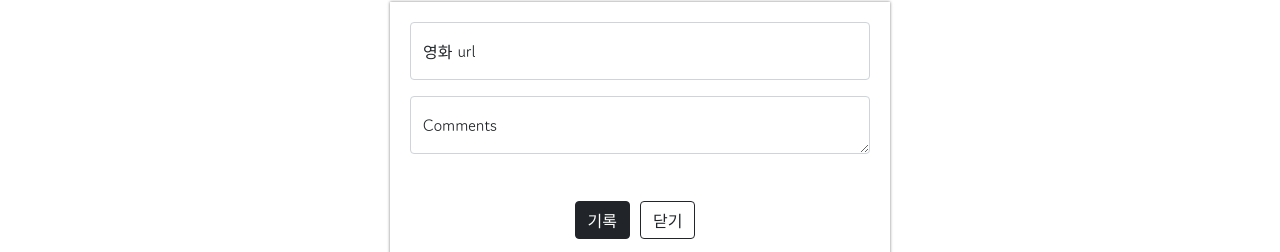
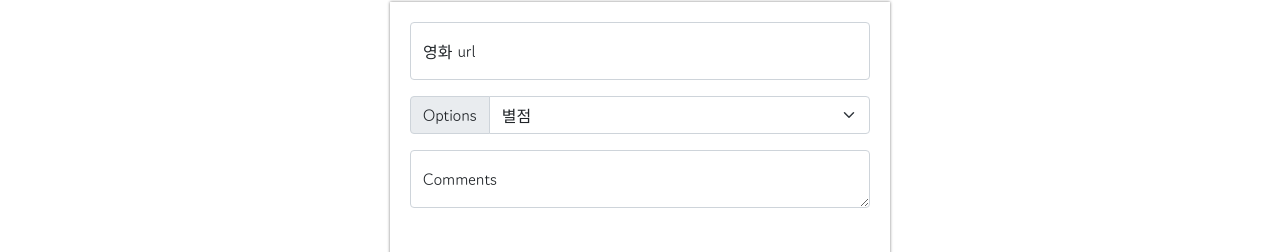
Before and after one commit to auseds/pge, a plain HTML site: page index.html in a window 1280 px wide. Shown: the part 268-520 px from the top of the page. Drawn offline with nearby package versions, Linux system fonts and the light colour scheme.

Commit message:
Update index.html

```diff
--- a/index.html
+++ b/index.html
@@ -89,6 +89,17 @@
             <input type="email" class="form-control" id="floatingInput" placeholder="name@example.com">
             <label for="floatingInput">영화 url</label>
         </div>
+        <div class="input-group mb-3">
+            <label class="input-group-text" for="inputGroupSelect01">Options</label>
+            <select class="form-select" id="inputGroupSelect01">
+              <option selected>별점</option>
+              <option value="1">⭐</option>
+              <option value="2">⭐⭐</option>
+              <option value="3">⭐⭐⭐</option>
+              <option value="3">⭐⭐⭐⭐</option>
+              <option value="3">⭐⭐⭐⭐⭐</option>
+            </select>
+          </div>
         <div class="form-floating">
             <textarea class="form-control" placeholder="Leave a comment here" id="floatingTextarea"></textarea>
             <label for="floatingTextarea">Comments</label>
```
